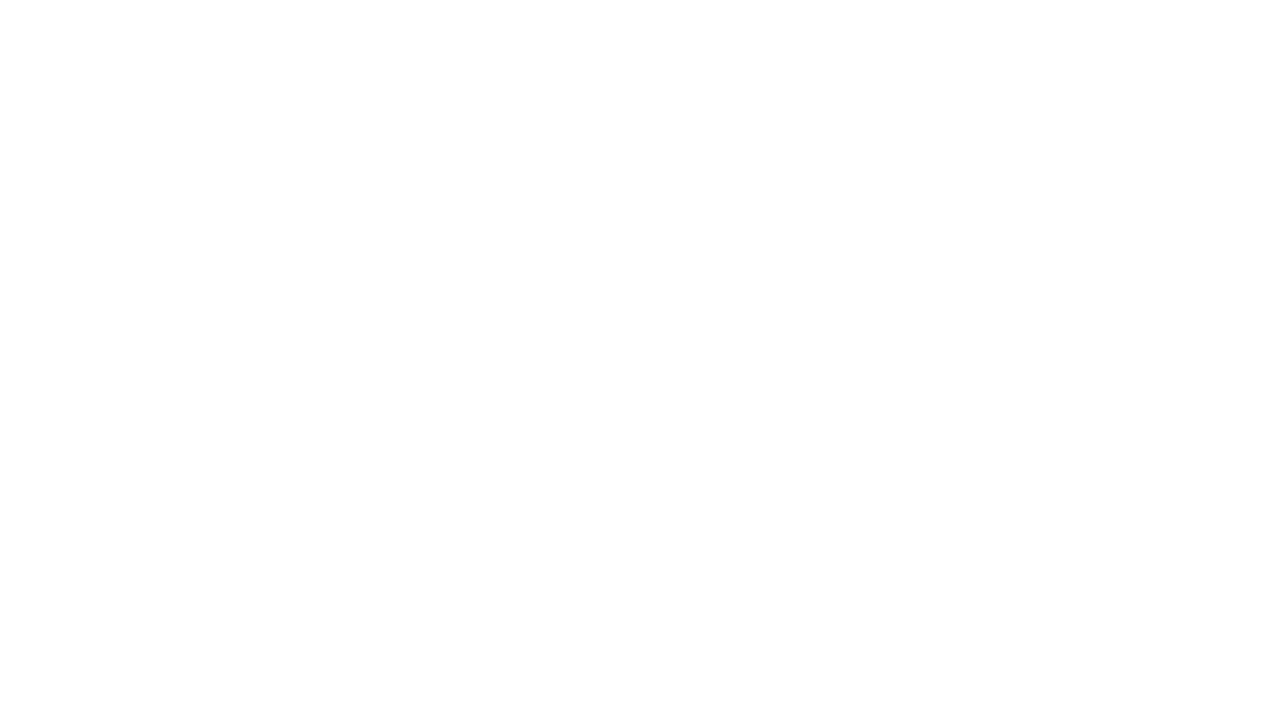
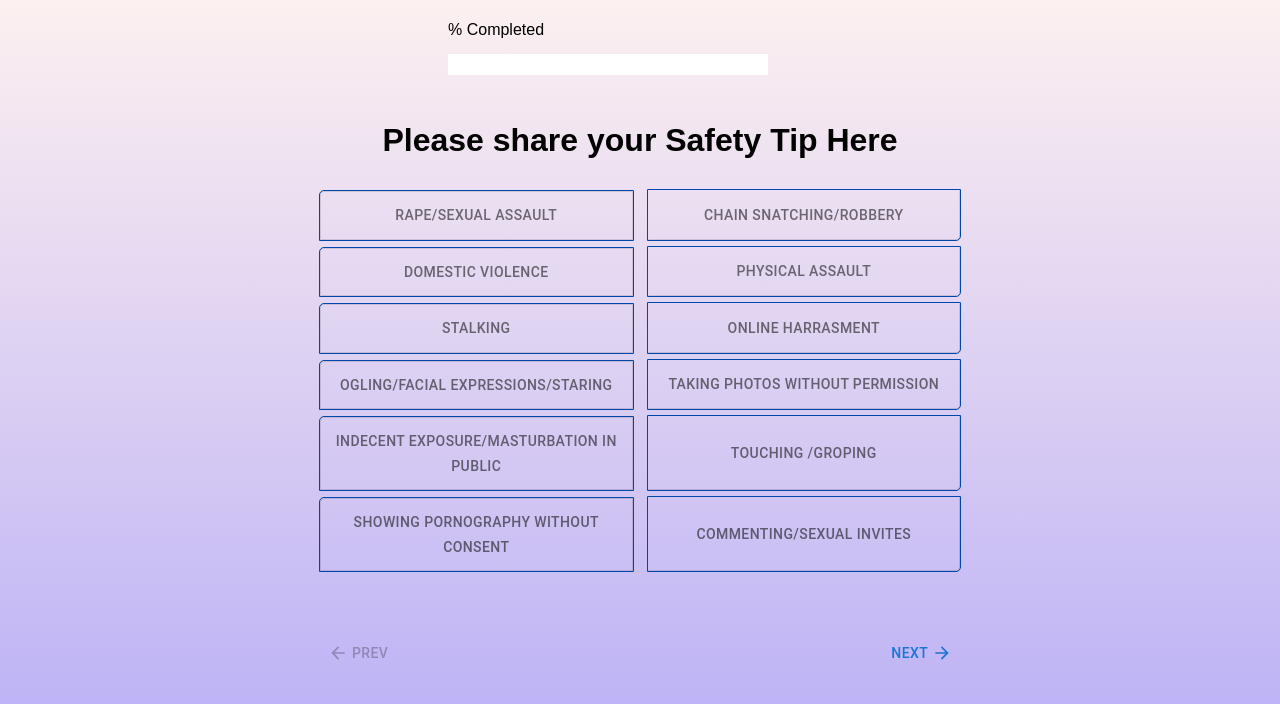
Before and after one commit to Kokoro-Salmon/My_SisterHood, a React (Create React App) app: page /SafetyTipForm in a window 1280 px wide. Before the commit this address had no page. Shown: the top 704 px of the page. Built offline with nearby package versions, Linux system fonts and the light colour scheme; a web font is replaced by a local one.

Commit message:
Added SafetyTipForm and connected both to backend

```diff
--- a/package.json
+++ b/package.json
@@ -14,6 +14,7 @@
     "@testing-library/jest-dom": "^5.17.0",
     "@testing-library/react": "^13.4.0",
     "@testing-library/user-event": "^13.5.0",
+    "axios": "^1.7.2",
     "dayjs": "^1.11.11",
     "dotenv": "^16.4.5",
     "react": "^18.3.1",
--- a/src/App.js
+++ b/src/App.js
@@ -10,6 +10,7 @@ import { Faqs } from "./Pages/Faqs/Faqs";
 import { FilingFIR } from "./Components/FilingFIR/FilingFIR";
 import TopNGOs from "../src/Pages/TopNgos/TopNgos";
 import { IncidentForm } from "./Components/IncidentFrom/IncidentForm";
+import { SafetyTipForm } from "./Components/SafetyTipForm/SafetyTipForm";
 function App() {
   return (
     <div className="mainapp">
@@ -29,6 +30,7 @@ function App() {
           <Route exact path="/Faqs" element={<Faqs />}></Route>
           <Route exact path="/FilingOfFir" element={<FilingFIR />}></Route>
           <Route exact path="/IncidentForm" element={<IncidentForm />}></Route>
+          <Route exact path="/SafetyTipForm" element={<SafetyTipForm />}></Route>
         </Routes>
       </BrowserRouter>
     </div>
--- a/src/Components/IncidentFrom/IncidentForm.css
+++ b/src/Components/IncidentFrom/IncidentForm.css
@@ -10,6 +10,7 @@
 
 .body {
   width: 100%;
+  font-size: 1.5rem;
 }
 
 .form-container {
@@ -21,29 +22,8 @@
 }
 
 .Form {
-  background: hsla(233, 100%, 90%, 1);
-
-  background: linear-gradient(
-    90deg,
-    hsla(233, 100%, 90%, 1) 0%,
-    hsla(0, 0%, 89%, 1) 100%
-  );
-
-  background: -moz-linear-gradient(
-    90deg,
-    hsla(233, 100%, 90%, 1) 0%,
-    hsla(0, 0%, 89%, 1) 100%
-  );
-
-  background: -webkit-linear-gradient(
-    90deg,
-    hsla(233, 100%, 90%, 1) 0%,
-    hsla(0, 0%, 89%, 1) 100%
-  );
-
-  filter: progid: DXImageTransform.Microsoft.gradient(startColorstr="#CAD0FF", endColorstr="#E3E3E3", GradientType=1);
+  background-image: linear-gradient(to bottom, #fdf0f0, #b6abf6);
   font-family: "Mukta Vaani", sans-serif;
-  margin: auto;
   width: 100vw;
   display: flex;
   flex-direction: column;
--- a/src/Components/IncidentFrom/IncidentForm.jsx
+++ b/src/Components/IncidentFrom/IncidentForm.jsx
@@ -14,7 +14,7 @@ import { IncidentDescription } from "./IncidentDescription";
 import { TypeOfViolence } from "./TypeOfViolence";
 import { ReportedToPolice } from "./ReportedToPolice";
 import { Places } from "./Places";
-
+import axios from "axios";
 export const IncidentForm = () => {
   const navigate = useNavigate();
   const [page, setPage] = useState(0);
@@ -54,6 +54,18 @@ export const IncidentForm = () => {
     e.preventDefault();
 
     console.log(formData);
+    // console.log(JSON.stringify(formData));
+    await axios
+    .post(
+      "http://localhost:3000/incident",
+      JSON.stringify(formData),
+      {
+        headers: { "Content-Type": "application/json" },
+      }
+    )
+    .then((result) => {
+      navigate("/");
+    });
   };
 
   const checkPage = () => {
--- /dev/null
+++ b/src/Components/SafetyTipForm/SafetyTipForm.jsx
@@ -0,0 +1,133 @@
+import React from "react";
+import { useState } from "react";
+import ProgressBar from "../IncidentFrom/ProgressBar";
+import { Button } from "@mui/material";
+import ArrowBackIcon from "@mui/icons-material/ArrowBack";
+import ArrowForwardIcon from "@mui/icons-material/ArrowForward";
+import { TypeOfViolence } from "../IncidentFrom/TypeOfViolence";
+import { IncidentDescription } from "../IncidentFrom/IncidentDescription";
+import { Places } from "../IncidentFrom/Places";
+import { useNavigate } from "react-router-dom";
+import axios from "axios";
+
+export const SafetyTipForm = () => {
+  const navigate = useNavigate();
+  const curDT = new Date().toLocaleString();
+  const [page, setPage] = useState(0);
+  const [formData, setFormData] = useState({
+    title: "",
+    message: "",
+    typeOfViolence: "",
+    address: {
+      country: "",
+      state: "",
+      city: "",
+      lat: "",
+      lng: "",
+    },
+  });
+
+  const FormTitles = [
+    "Please share your Safety Tip Here",
+    "Select type of violence you are registering for",
+    "Please tell us for where you want to enter the safety tip",
+  ];
+  const handleSubmit = async (e) => {
+    e.preventDefault();
+    console.log(formData);
+    // console.log(JSON.stringify(formData));
+    await axios
+      .post(
+        "http://localhost:3000/safetytip",
+        JSON.stringify(formData),
+        {
+          headers: { "Content-Type": "application/json" },
+        }
+      )
+      .then((result) => {
+        navigate("/");
+      });
+  };
+
+  const checkPage = () => {
+    if (page === FormTitles.length - 1)
+    {
+        return <Button onClick={handleSubmit}>Submit&nbsp;</Button>;
+    }
+    else
+    {
+      return (
+        <Button onClick={handleclick}>
+          Next&nbsp;
+          <ArrowForwardIcon style={{ fontSize: "20px" }} />
+        </Button>
+      );
+    }
+  };
+  const PageDisplay = () => {
+    if (page === 0)
+    {
+      return <TypeOfViolence formData={formData} setFormData={setFormData} />;
+    }
+    else if (page === 1)
+    {
+      return <IncidentDescription formData={formData} setFormData={setFormData} />
+
+    }
+    else
+    {
+      return <Places formData={formData} setFormData={setFormData} />;
+    }
+  };
+
+  const handleclick = () => {
+    if (page === 0) {
+      if (formData.typeOfViolence === "")
+        alert("Please Enter Type Of Violence");
+      else setPage((currPage) => currPage + 1);
+    } else if (page === 1) {
+      if (formData.title === "" || formData.message === "")
+        alert("Please Enter the Valid Description or Title");
+      else if (formData.message.length < 20)
+        alert(
+          `Please enter ${
+            20 - formData.message.length
+          } more Characters in Description!`
+        );
+      else if (formData.title.length < 6)
+        alert(
+          `Please enter ${6 - formData.title.length} more Characters in Title!`
+        );
+      else setPage((currPage) => currPage + 1);
+    } else {
+      if (formData.address === "") alert("Please Enter a Valid Location!!");
+      else setPage((currPage) => currPage + 1);
+    }
+  };
+  return (
+    <>
+      <div className="Form">
+        <div className="form-container">
+          <div>
+            {" "}
+            <ProgressBar done={parseInt(33.3 * page)} />
+          </div>
+          <h1 className="formTitles">{FormTitles[page]}</h1>
+          <div className="body">{PageDisplay()}</div>
+          <div className="IncidentFormBtns">
+            <Button
+              disabled={page === 0}
+              onClick={() => {
+                setPage((currPage) => currPage - 1);
+              }}
+            >
+              <ArrowBackIcon style={{ fontSize: "20px" }} />
+              &nbsp;Prev
+            </Button>
+            {checkPage()}
+          </div>
+        </div>
+      </div>
+    </>
+  );
+};
```
Also changed, not shown: 1 other file (tests, documents, lock files or other folders).
